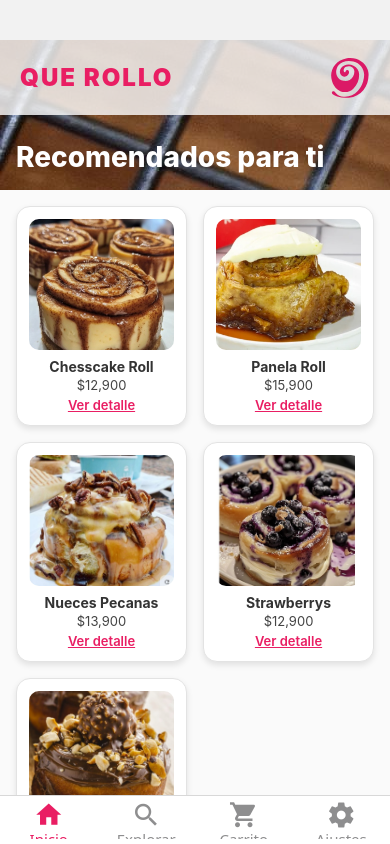
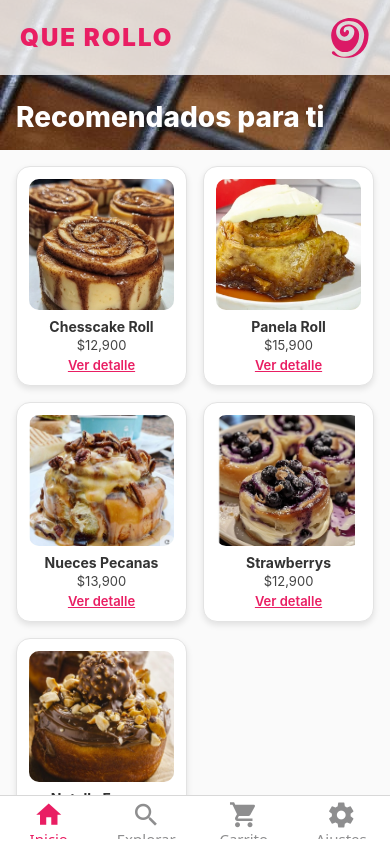
Before and after one commit to ccastanom/Progra-Movil-React-Native, a React Native app: screen /Principal in a window 390 px wide. Built offline with nearby package versions, Linux system fonts and the light colour scheme.

Commit message:
Se mejora el navBar

```diff
--- a/src/navigation/AppNavigator.js
+++ b/src/navigation/AppNavigator.js
@@ -5,6 +5,7 @@ import {
   DarkTheme,
 } from "@react-navigation/native";
 import { createNativeStackNavigator } from "@react-navigation/native-stack";
+import { SafeAreaView } from "react-native-safe-area-context";
 import { useUi } from "../context/UiContext";
 // Pantallas
 import LoginScreen from "../screens/LoginScreen";
@@ -13,6 +14,7 @@ import MyTabs from "./MyTabs";
 import CheckoutScreen from "../screens/CheckoutScreen";
 import PaymentScreen from "../screens/PaymentScreen";
 import RegisterScreen from "../screens/RegisterScreen";
+
 const Stack = createNativeStackNavigator();
 
 export default function MainNavigator() {
@@ -22,7 +24,14 @@ export default function MainNavigator() {
 
   return (
     <>
+      <SafeAreaView
+        style={{
+          flex: 1,
+          backgroundColor: theme === "dark" ? "#000" : "#fff",
+        }}
+      >
         <StatusBar
+          translucent={false}
           barStyle={theme === "dark" ? "light-content" : "dark-content"}
           backgroundColor={theme === "dark" ? "#000" : "#fff"}
         />
@@ -63,6 +72,7 @@ export default function MainNavigator() {
             />
           </Stack.Navigator>
         </NavigationContainer>
+      </SafeAreaView>
     </>
   );
 }
--- a/src/screens/CarScreen.js
+++ b/src/screens/CarScreen.js
@@ -10,6 +10,7 @@ import {
 import { useCart } from "../context/CartContext";
 import { money } from "../utils/format";
 import { useNavigation } from "@react-navigation/native";
+import NavBar from "../components/NavBar";
 
 export default function Car() {
   const { cartItems, removeFromCart, clearCart } = useCart();
@@ -30,7 +31,9 @@ export default function Car() {
 
   return (
     <View style={styles.container}>
+      <NavBar showBack={true} />
       <FlatList
+        style={{ marginTop: 80 }}
         data={cartItems}
         keyExtractor={(item) => item.id.toString()}
         renderItem={({ item }) => (
@@ -65,10 +68,7 @@ export default function Car() {
           <Text style={styles.buyText}>Finalizar compra</Text>
         </TouchableOpacity>
 
-        <TouchableOpacity
-          style={styles.clearButton}
-          onPress={clearCart}
-        >
+        <TouchableOpacity style={styles.clearButton} onPress={clearCart}>
           <Text style={styles.clearText}>Vaciar carrito</Text>
         </TouchableOpacity>
       </View>
--- a/src/screens/ExploreScreen.js
+++ b/src/screens/ExploreScreen.js
@@ -67,7 +67,7 @@ export default function SearchScreen({ navigation }) {
 
   return (
     <View style={{ flex: 1, backgroundColor: dark ? "#121212" : "#fafafa" }}>
-      {/* <NavBar /> */}
+      <NavBar showBack={true} />
 
       {/* Campo de búsqueda arriba */}
       <View style={styles.searchContainer}>
@@ -104,7 +104,11 @@ export default function SearchScreen({ navigation }) {
         data={filtered}
         keyExtractor={(item) => item.id.toString()}
         renderItem={renderItem}
-        contentContainerStyle={{ padding: 16, paddingTop: 0, paddingBottom: 60 }}
+        contentContainerStyle={{
+          padding: 16,
+          paddingTop: 0,
+          paddingBottom: 60,
+        }}
         ItemSeparatorComponent={() => <View style={{ height: 14 }} />}
         ListEmptyComponent={
           <Text
@@ -126,6 +130,7 @@ export default function SearchScreen({ navigation }) {
 
 const styles = StyleSheet.create({
   searchContainer: {
+    marginTop: 64,
     paddingHorizontal: 16,
     paddingVertical: 14,
   },
--- a/src/screens/ProductDetailScreen.js
+++ b/src/screens/ProductDetailScreen.js
@@ -29,7 +29,7 @@ export default function ProductDetailScreen({ route }) {
   return (
     <ScrollView
       style={[styles.container, { backgroundColor: colors.bg }]}
-      contentContainerStyle={{ paddingBottom: 24, marginTop: 24 }}
+      contentContainerStyle={{ paddingBottom: 24 }}
     >
       <NavBar showBack={true} />
 
--- a/src/screens/ProductListScreen.js
+++ b/src/screens/ProductListScreen.js
@@ -73,7 +73,6 @@ export default function RecommendedProducts({ navigation }) {
       style={{
         flex: 1,
         backgroundColor: dark ? "#121212" : "#fafafa",
-        marginTop: 40,
       }}
     >
       <NavBar />
```
Lines whose indentation alone changed are shown as unchanged.
